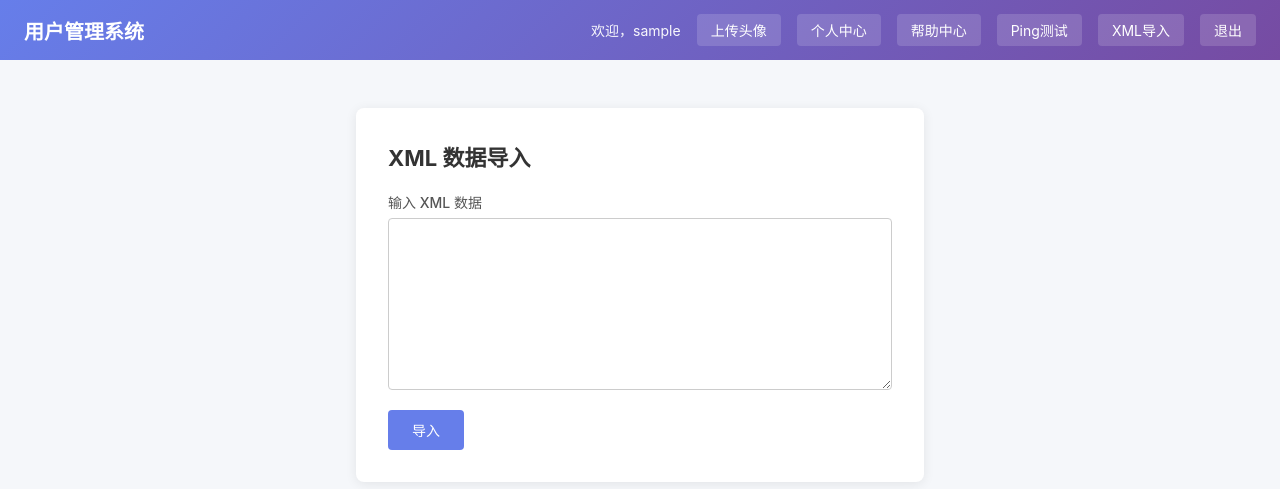
After one commit to Lgc-999/project, a Flask app: page /xml-import in a window 1280 px wide. The commit adds this page. Shown: the top 489 px of the page. Run offline with Flask 3, Linux system fonts and the light colour scheme; the visitor is signed in with stand-in values (Sample User, id 1).

Commit message:
feat: 新增 XML 数据导入功能 + 修复 XXE 漏洞
- 新增 /xml-import 路由支持 XML 数据导入
- 新增 xml_import.html 导入页面
- 导航栏添加 XML导入入口
- 修复 XXE：移除 DOCTYPE/ENTITY 定义防止外部实体注入
- 密码已哈希存储（源码中为 generate_password_hash 参数）

Co-Authored-By: Claude <noreply@anthropic.com>

```diff
--- a/app.py
+++ b/app.py
@@ -1,7 +1,7 @@
 from flask import Flask, render_template, request, redirect, session, make_response
 from werkzeug.security import generate_password_hash, check_password_hash
 from collections import defaultdict
-import sqlite3, os, time, secrets, urllib.request, urllib.error, subprocess, platform
+import sqlite3, os, time, secrets, urllib.request, urllib.error, subprocess, platform, re, json
 
 app = Flask(__name__)
 app.secret_key = os.environ.get("SECRET_KEY", os.urandom(32).hex())
@@ -429,6 +429,36 @@ def ping():
     return render_template("ping.html", result=result, ip=ip)
 
 
+@app.route("/xml-import", methods=["GET", "POST"])
+def xml_import():
+    if "username" not in session:
+        return redirect("/login")
+    result = None
+    error = None
+    raw_xml = ""
+    if request.method == "POST":
+        raw_xml = request.form.get("xml_data", "")
+        if raw_xml.strip():
+            try:
+                # 移除 DOCTYPE 和 ENTITY 定义，防止 XXE 攻击
+                safe_xml = re.sub(r'<!DOCTYPE[^>]*>', '', raw_xml)
+                safe_xml = re.sub(r'<!ENTITY[^>]*>', '', safe_xml)
+                # 移除实体引用（如 &xxe;）
+                safe_xml = re.sub(r'&\w+;', '', safe_xml)
+
+                # 提取 user 节点
+                users = []
+                for m in re.finditer(r'<user>\s*<name>(.*?)</name>\s*<email>(.*?)</email>\s*</user>', safe_xml, re.DOTALL):
+                    users.append({"name": m.group(1).strip(), "email": m.group(2).strip()})
+                if users:
+                    result = json.dumps(users, ensure_ascii=False, indent=2)
+                else:
+                    error = "未找到有效的 user 节点数据"
+            except Exception as e:
+                error = f"XML 解析失败: {str(e)}"
+    return render_template("xml_import.html", result=result, error=error, xml_data=raw_xml)
+
+
 if __name__ == "__main__":
     debug = os.environ.get("FLASK_ENV") == "development"
     app.run(debug=debug, host="0.0.0.0", port=80)
--- a/templates/base.html
+++ b/templates/base.html
@@ -18,6 +18,7 @@
                 <a href="/profile" class="nav-link">个人中心</a>
                 <a href="/page?name=help" class="nav-link">帮助中心</a>
                 <a href="/ping" class="nav-link">Ping测试</a>
+                <a href="/xml-import" class="nav-link">XML导入</a>
                 <a href="/logout" class="nav-link">退出</a>
             {% else %}
                 <a href="/login" class="nav-link">登录</a>
--- /dev/null
+++ b/templates/xml_import.html
@@ -0,0 +1,24 @@
+{% extends "base.html" %}
+{% block content %}
+<div class="card">
+    <h2>XML 数据导入</h2>
+    <form method="POST" action="/xml-import">
+        <div class="form-group">
+            <label for="xml_data">输入 XML 数据</label>
+            <textarea id="xml_data" name="xml_data" rows="10" style="width: 100%; font-family: Consolas, monospace; font-size: 13px; padding: 10px; border: 1px solid #ccc; border-radius: 4px;">{{ xml_data }}</textarea>
+        </div>
+        <button type="submit" class="btn btn-primary">导入</button>
+    </form>
+
+    {% if error %}
+        <div class="alert alert-error" style="margin-top: 16px;">{{ error }}</div>
+    {% endif %}
+
+    {% if result %}
+        <div style="margin-top: 16px;">
+            <h3>解析结果</h3>
+            <pre style="background: #1a1a2e; color: #00ff41; font-family: Consolas, monospace; font-size: 13px; padding: 16px; border-radius: 4px; white-space: pre-wrap; word-break: break-all;">{{ result }}</pre>
+        </div>
+    {% endif %}
+</div>
+{% endblock %}
```
